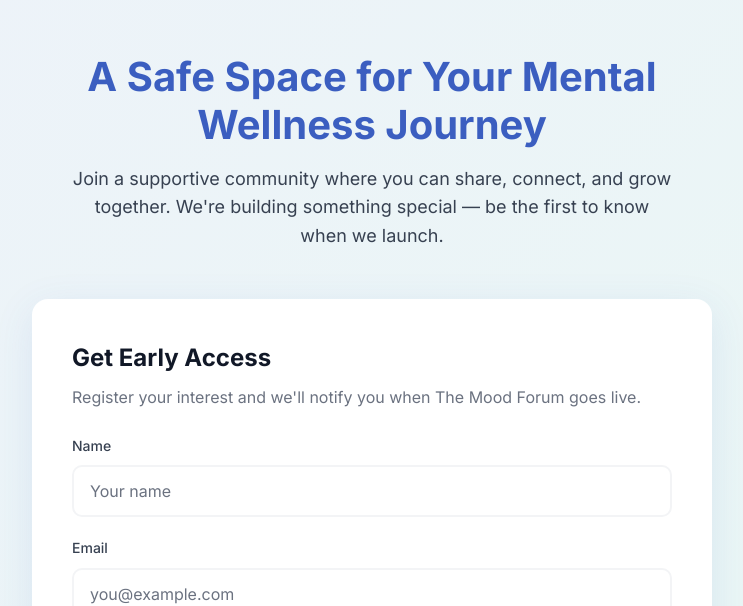
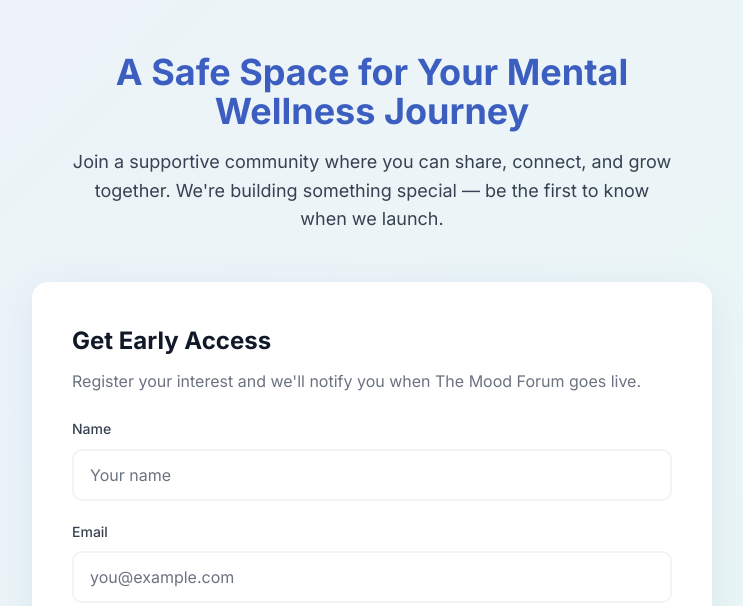
Before and after one commit to george-charged/themoodforum-lander, a plain HTML site: page index.html in a window 1280 px wide. Shown: the part 210-816 px from the top of the page, without its empty margins (268-1011 px from the left). Drawn offline with Linux system fonts and the light colour scheme.

Commit message:
Adjust heading size and line height

```diff
--- a/styles.css
+++ b/styles.css
@@ -51,11 +51,11 @@ header {
 }
 
 .hero h1 {
-    font-size: 2.5rem;
+    font-size: 2.25rem;
     font-weight: 700;
     color: var(--blue-primary);
     margin-bottom: 1rem;
-    line-height: 1.2;
+    line-height: 1.1;
 }
 
 .subtitle {
```
